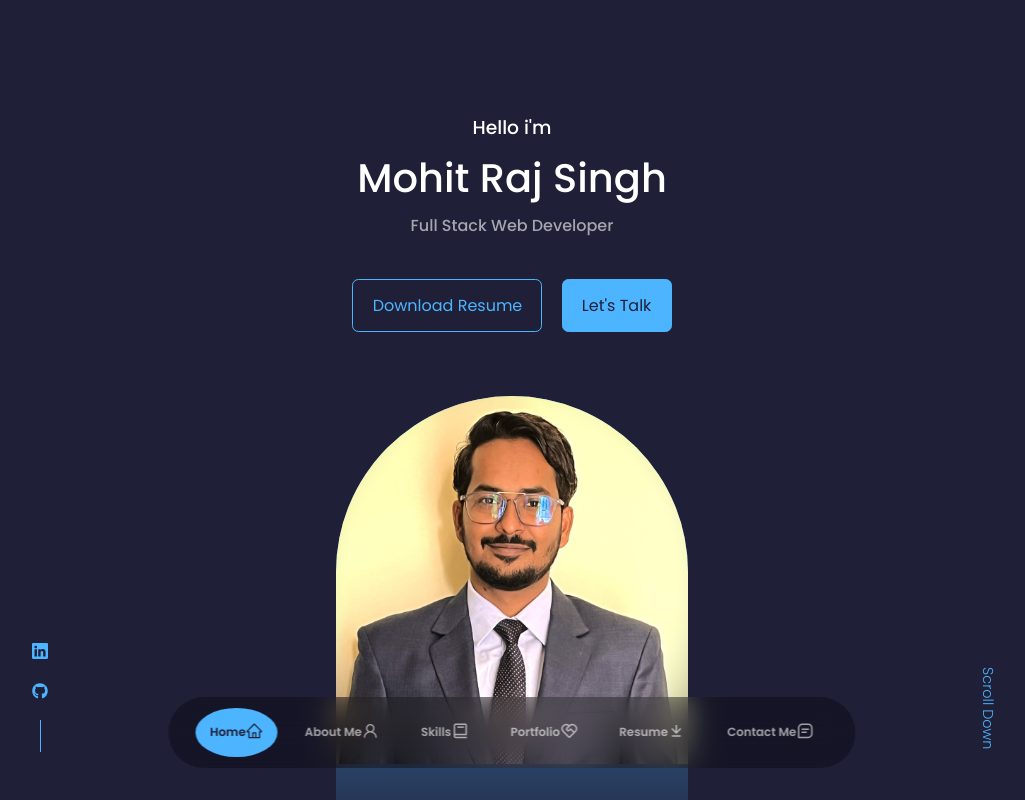
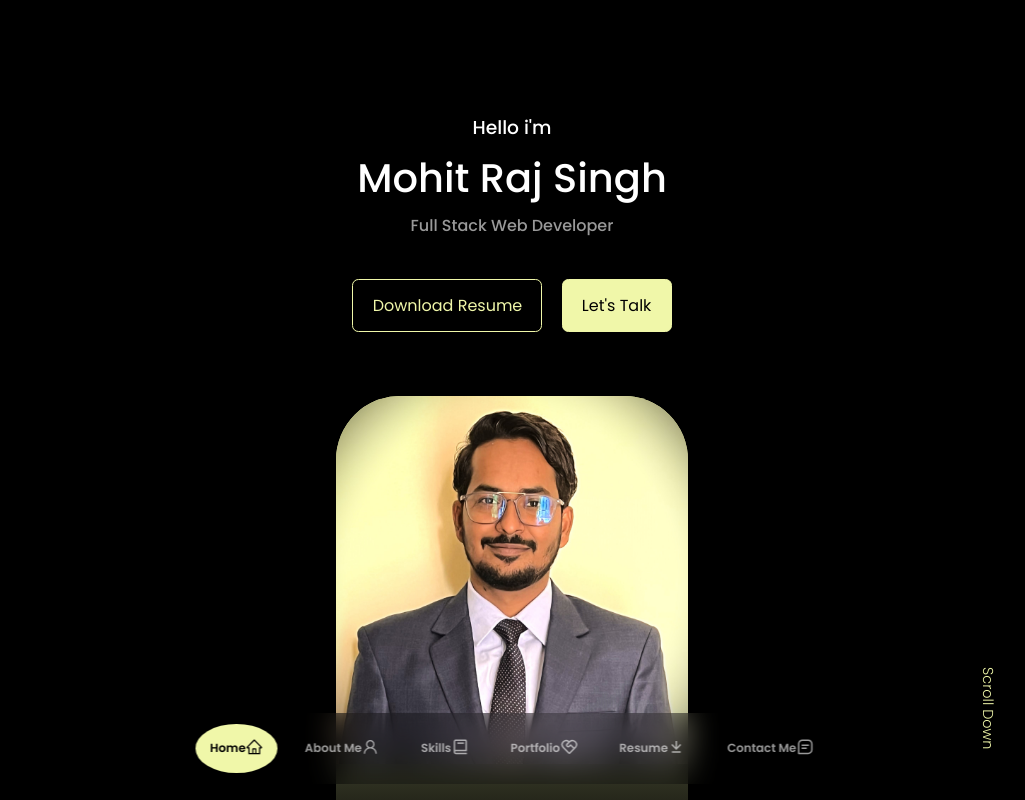
Before and after one commit to Mohit-Raj-Singh/Mohit-Raj-Singh.github.io, a React (Create React App) app: page / in a window 1280 px wide. Shown: the top 800 px of the page, without its empty margins (128-1153 px from the left). Built offline with nearby package versions, Linux system fonts and the light colour scheme.

Commit message:
portfolio

```diff
--- a/src/components/contact/Contact.jsx
+++ b/src/components/contact/Contact.jsx
@@ -1,7 +1,7 @@
 import React from 'react'
 import './contact.css'
 import {MdOutlineEmail} from 'react-icons/md'
-import {BsWhatsapp} from 'react-icons/bs'
+import {BsFillTelephoneFill} from 'react-icons/bs'
 
 const Contact = () => {
   return (
@@ -17,13 +17,13 @@ const Contact = () => {
             <a href="mailto:mohit94e@gmail.com" target="_blank">Send a message</a>
           </article>
           <article className='contact__option'>
-            <BsWhatsapp  className='contact__option-icon'/>
+            <BsFillTelephoneFill  className='contact__option-icon'/>
             <h4>Contact</h4>
             <h5>+91-9458526164</h5>
             <a href="https://www.whatsapp.com" target="_blank">Send a message</a>
           </article>
         </div>
-        {/* END OF CONTACT OPTION */}
+
         <form action="">
           <input type="text" name='name' placeholder='Your Full Name' required />
           <input type="text" name='email' placeholder='Your Email' required />
--- a/src/components/contact/contact.css
+++ b/src/components/contact/contact.css
@@ -23,7 +23,7 @@
 
 .contact__option:hover{
     background: transparent;
-    border-color: var(--color-primary-variant);
+    border-color: #f0f7a9;
 }
 
 .contact__option-icon{
@@ -48,7 +48,7 @@ input,textarea{
     padding: 1.5rem;
     border-radius: 0.5rem;
     background: transparent;
-    border: 2px solid var(--color-primary-variant);
+    border: 2px solid #4f4c4c;
     resize: none;
     color: var(--color-white);
 }
--- a/src/components/footer/Footer.jsx
+++ b/src/components/footer/Footer.jsx
@@ -1,19 +1,22 @@
 import React from 'react'
 import './footer.css'
-import {FaFacebookF} from 'react-icons/fa'
+import {FaFacebookF, FaGithub} from 'react-icons/fa'
 import {FiInstagram} from 'react-icons/fi'
 import {IoLogoTwitter} from 'react-icons/io'
+import { BsLinkedin } from 'react-icons/bs'
 
 const Footer = () => {
   return (
     <footer>
       <a href="#" className="footer__logo">Home</a>
       <ul className="permalinks">
+        <li><a href="https://www.linkedin.com/in/mohit-raj-singh-m6164/" target="_blank"><BsLinkedin className='logoLink'/></a></li>
         <li><a href="#">Home</a></li>
         <li><a href="#about">About</a></li>
         <li><a href="#skills">Skills</a></li>
         <li><a href="#portfolio">Portfolio</a></li>
         <li><a href="#contact">Contact</a></li>
+        <li><a href="https://github.com/Mohit-Raj-Singh" target="_blank"><FaGithub className='logoGit'/></a></li>
       </ul>
     </footer>
   )
--- a/src/components/footer/footer.css
+++ b/src/components/footer/footer.css
@@ -8,6 +8,14 @@ footer {
 
 footer a {
     color: var(--color-bg);
+}
+.logoGit{
+    width: 75px;
+    height: 25px;
+}
+.logoLink{
+    width: 80px;
+    height: 30px;
 }
 
 
--- a/src/components/githubCalender/GitHubCalender.jsx
+++ b/src/components/githubCalender/GitHubCalender.jsx
@@ -33,7 +33,7 @@ const Github = () => {
                     <GitHubCalendar
                         username="Mohit-Raj-Singh"
                         transformData={selectLastHalfYear}
-                        color="1f1f38"
+                        color="4f4c4c"
                         width="100vw"
                     />
                 </div>
--- a/src/components/githubCalender/github.css
+++ b/src/components/githubCalender/github.css
@@ -12,7 +12,7 @@ h2{
     margin: auto;
     border-radius: 20px;
     margin-bottom: 30px;
-    background-color: #4db5ff;
+    background-color: #000000;
 }
 .language{
     /* border: 3px solid #4db5ff; */
--- a/src/components/header/Header.jsx
+++ b/src/components/header/Header.jsx
@@ -18,7 +18,7 @@ const Header = () => {
         <h4 className="text__light">Full Stack Web Developer</h4>
 
         <CTA />
-        <HeaderSocials />
+        {/* <HeaderSocials /> */}
 
 
         <div className="me">
--- a/src/components/header/header.css
+++ b/src/components/header/header.css
@@ -49,7 +49,7 @@ header {
     position: absolute;
     left: calc(50% - 11rem);
     margin-top: 4rem;
-    border-radius: 12rem 12rem 0 0;
+    border-radius: 4rem 4rem 4rem 4rem;
     overflow: hidden;
 }
 
--- a/src/components/nav/nav.css
+++ b/src/components/nav/nav.css
@@ -7,7 +7,7 @@ nav {
     position: fixed;
     left: 50%;
     transform: translateX(-50%);
-    bottom: 2rem;
+    bottom: 1rem;
     display: flex;
     gap: 0.8rem;
     border-radius: 3rem;
--- a/src/index.css
+++ b/src/index.css
@@ -4,9 +4,9 @@
 /*========== VARIABLE CSS ==========*/
 :root {
     /*========== Colors ==========*/
-    --color-bg: #1f1f38;
-    --color-bg-variant: #2c2c6c;
-    --color-primary: #4db5ff;
+    --color-bg: #000000;
+    --color-bg-variant: #4f4c4c;
+    --color-primary: #f0f7a9;
     --color-primary-variant: rgba(77, 181, 255, 0.6);
     --color-white: #fff;
     --color-light: rgba(255, 255, 255, 0.6);
```
